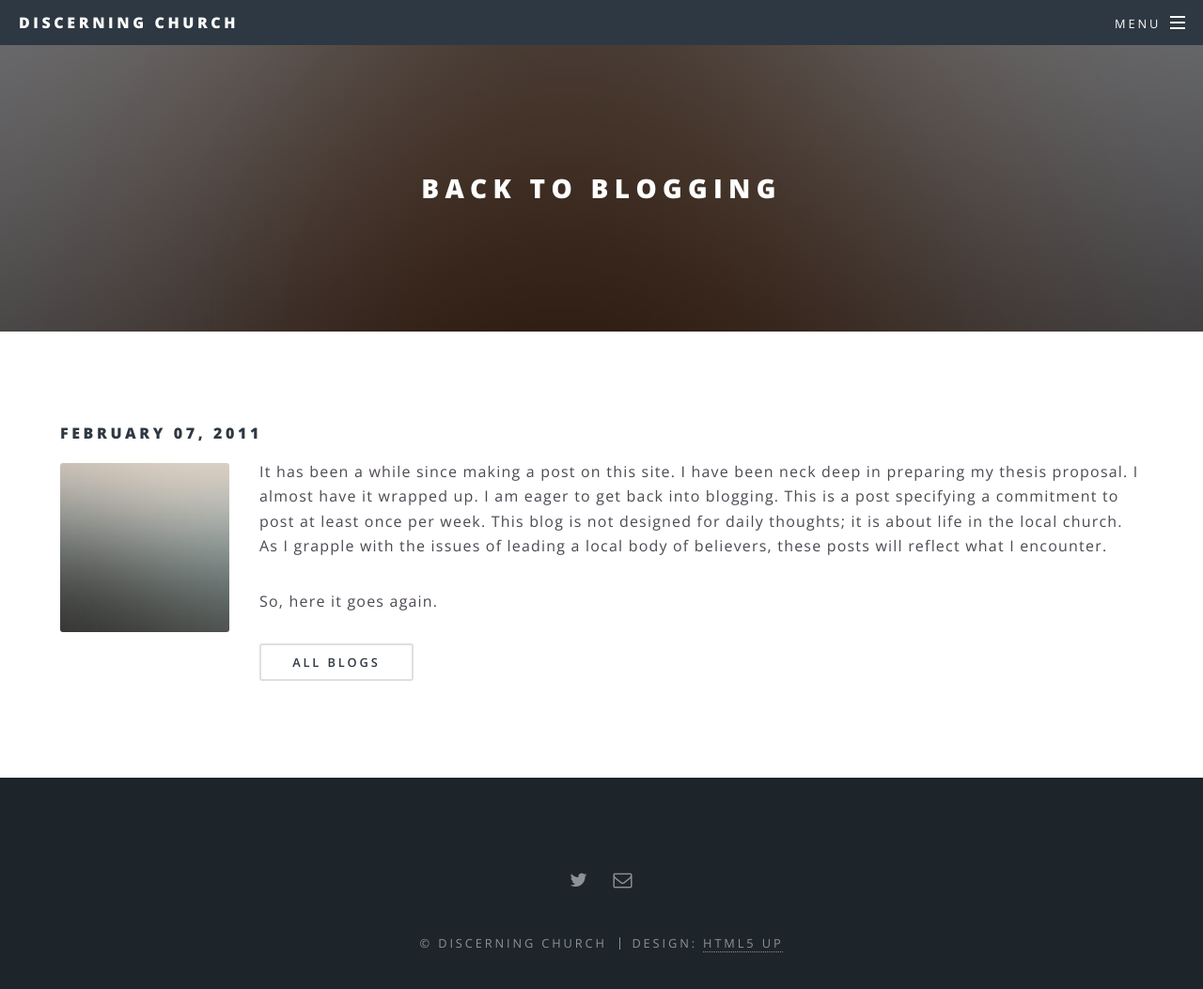
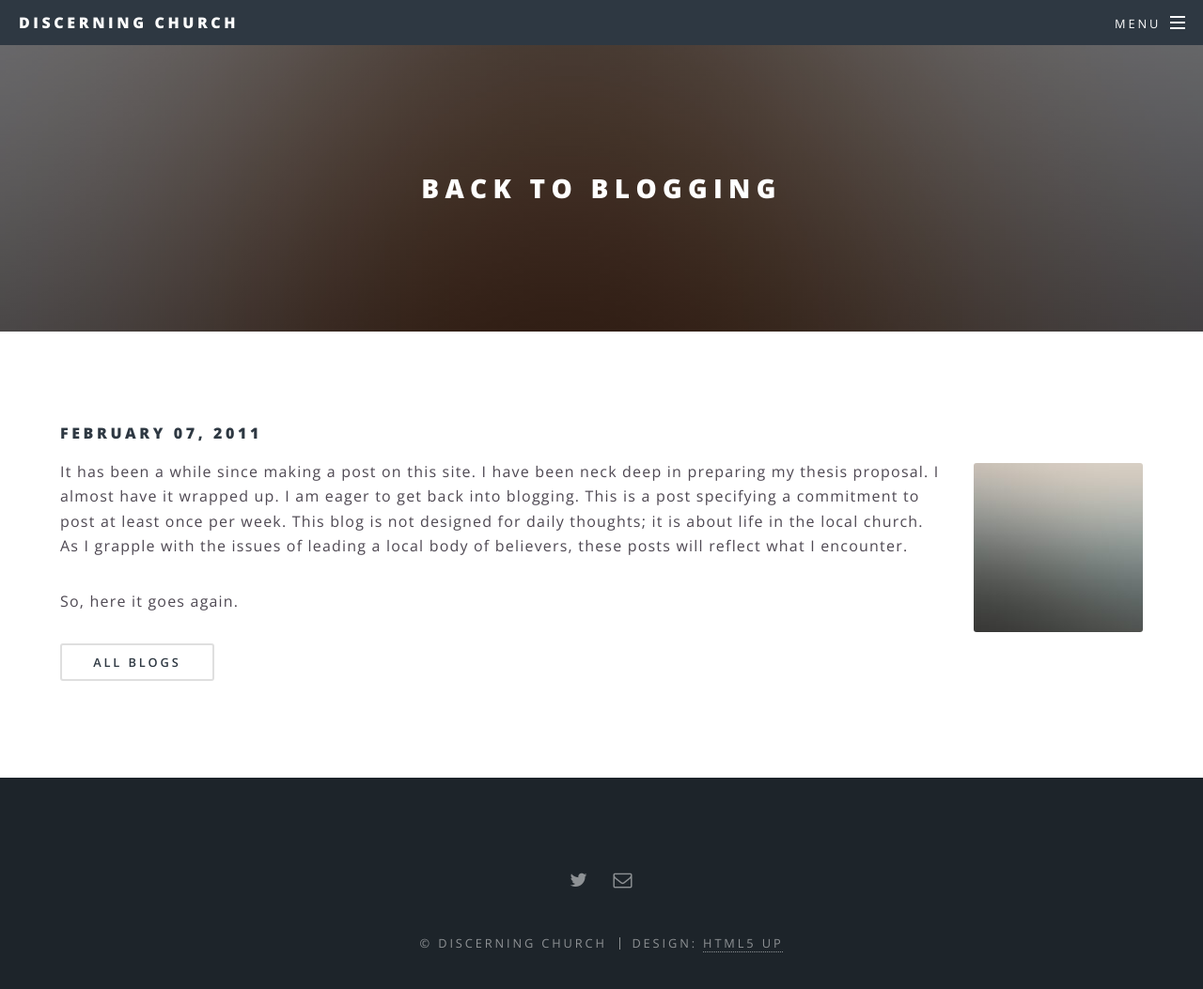
Before and after one commit to wadeallen/discerning_church_2015, a Jekyll site: the page built from _posts/2011-02-07-back-to-blogging.markdown, in a window 1280 px wide and 1107 px high. Shown: the top 1053 px of the window at 94% size. Built offline with Jekyll 4.4.1, drawn with Linux system fonts in a browser that asks for light colours.

Commit message:
Site updated at 2015-05-12 14:20:26 UTC

```diff
--- a/_layouts/article.html
+++ b/_layouts/article.html
@@ -12,7 +12,7 @@
 
 	{% if page.date %}<h4><time datetime="{{ post.date | date: "%Y-%m-%d" }}" itemprop="datePublished">{{ page.date | date: "%B %d, %Y" }}</time></h4>{% endif %}
 
-	<span class="image left"><img src="/images/pic04.jpg" alt="" /></span>
+	<span class="image right"><img src="/images/pic04.jpg" alt="" /></span>
 
     {{ content }}
 
```
